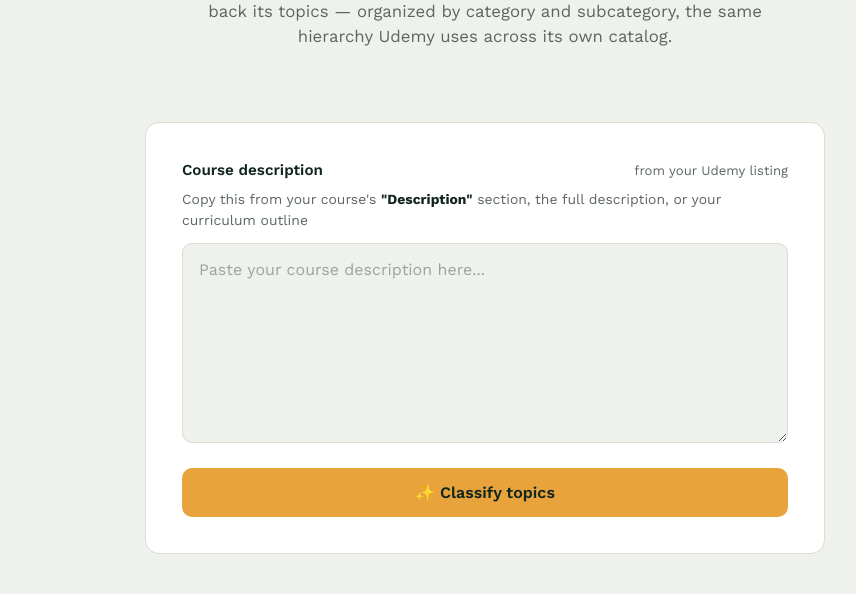
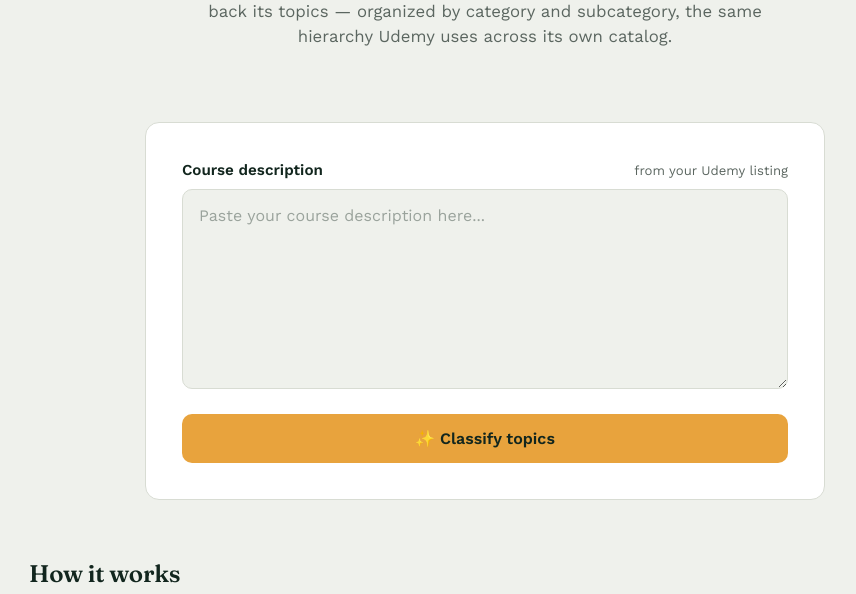
Before and after one commit to SheikhAnandee/Multilabel-Course-Topic-Classifier, a Flask app: page / in a window 1280 px wide. Shown: the part 208-802 px from the top of the page, without its empty margins (155-1011 px from the left). Run offline with Flask 3, Linux system fonts and the light colour scheme.

Commit message:
index file updated

```diff
--- a/templates/index.html
+++ b/templates/index.html
@@ -330,7 +330,6 @@
                     <label for="text">Course description</label>
                     <span class="hint">from your Udemy listing</span>
                 </div>
-                <p class="field-help">Copy this from your course's <strong>"Description"</strong> section, the full description, or your curriculum outline</p>
                 <textarea id="text" name="text" placeholder="Paste your course description here..."></textarea>
                 <button type="submit">✨ Classify topics</button>
             </form>
```
Also changed, not shown: src/Screenshot 2026-08-29 204343.png (deleted), src/Screenshot 2026-08-29 204427.png (deleted).
